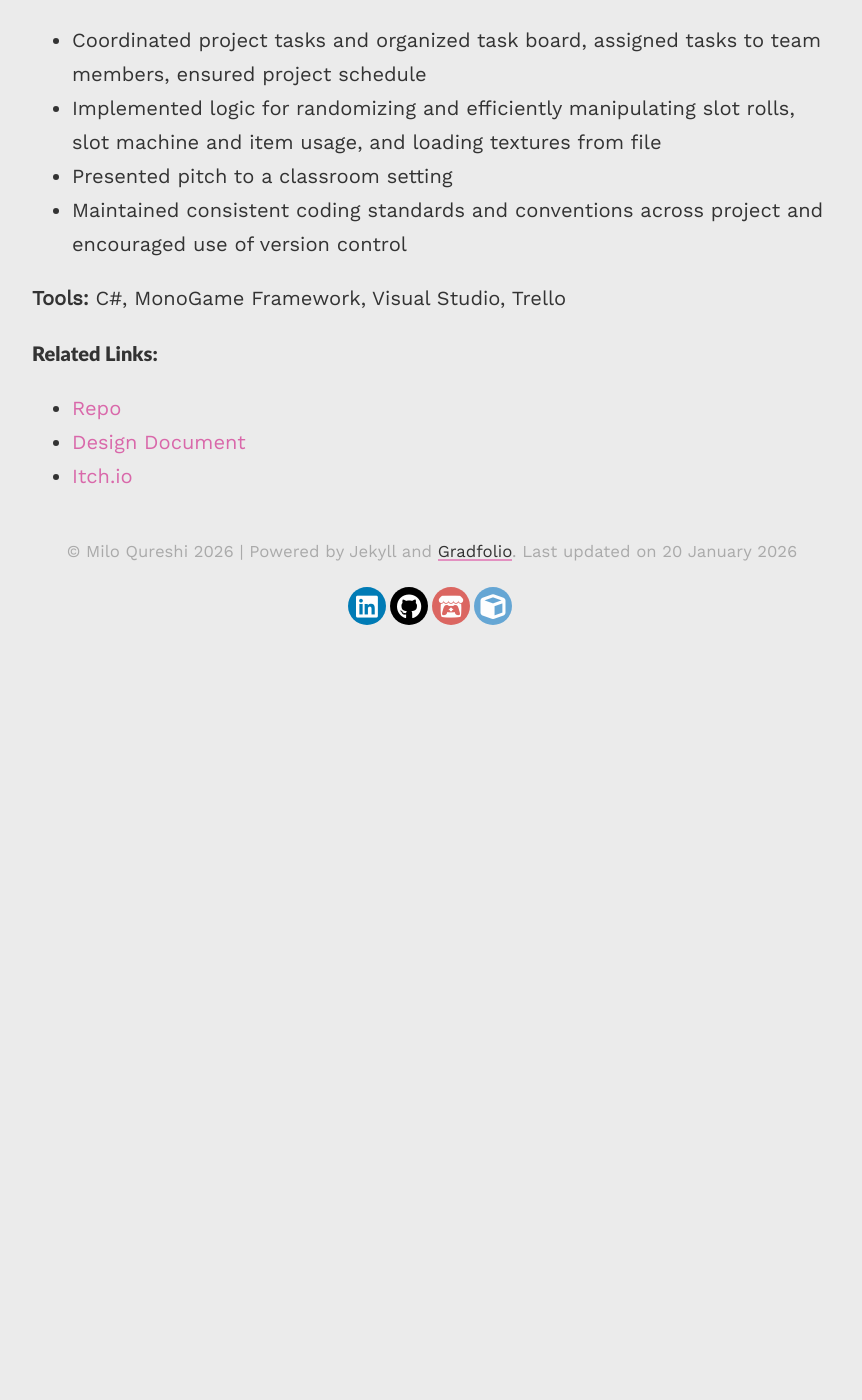
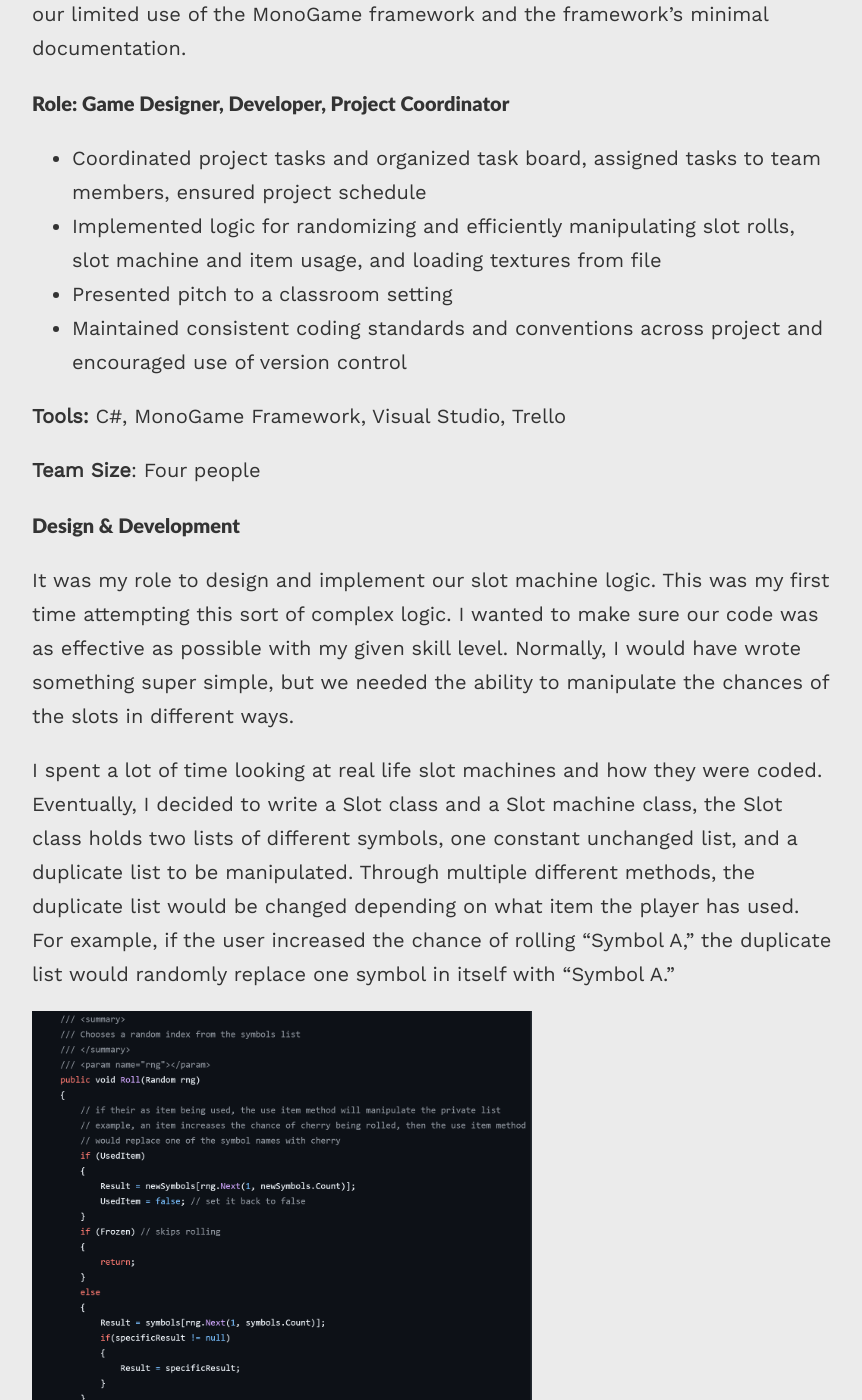
Before and after one commit to milosneptune/portfolio, a Jekyll site: the page built from _projects/rig-my-roll.md, in a window 1280 px wide and 1400 px high, scrolled down 1103 px. Shown: the whole window, without its empty margins (208-1070 px from the left). Built offline with Jekyll 4.4.1, drawn with Linux system fonts in a browser that asks for light colours; before the commit the page ends 1733 px from its top, so only the background shows below that; some of the changed text lies outside the part shown.

Commit message:
Rig my roll updated

```diff
--- a/_projects/rig-my-roll.md
+++ b/_projects/rig-my-roll.md
@@ -9,13 +9,16 @@ description: A Rogue-like Slot Machine game
 <!-- [Rig My Roll](https://milosneptune.itch.io/rig-my-roll){:target="_blank"}
 ============ -->
 
-![Rig](https://people.rit.edu/hhq8650/portfolio/rig.gif "Rig My Roll!")
+![Rig](https://people.rit.edu/hhq8650/portfolio/rig.gif "Rig My Roll!"){: width="300" }
+<!-- ![Rig](/portfolio/assets/images/rmr-ss6.png "Rig My Roll!"){: height="300" } -->
 
 [Rig My Roll](https://milosneptune.itch.io/rig-my-roll){:target="_blank"} - Academic Project
 ----
 
 ### What is [Rig My Roll](https://milosneptune.itch.io/rig-my-roll){:target="_blank"}?
 **Rig My Roll** is a slot machine rogue-like high-level game prototype created by a team of four people as an assignment for the IGME-106 course, **Problem Solving with Data Structures and Algorithms for Games**.
+
+![Rig](/portfolio/assets/images/rmr-ss6.png "Rig My Roll!"){: width="300" }
 
 There were many challenging aspects we faced when creating **Rig My Roll**. The largest being that development was constrained to only two weeks, as well as our limited use of the MonoGame framework and the framework's minimal documentation.
 
@@ -26,7 +29,23 @@ There were many challenging aspects we faced when creating **Rig My Roll**. The
   * Maintained consistent coding standards and conventions across project and encouraged use of version control
 
 **Tools:** C#, MonoGame Framework, Visual Studio, Trello
+
+**Team Size**: Four people
 <!-- put some diagrams of our uml here !! -->
+
+#### Design & Development
+It was my role to design and implement our slot machine logic. This was my first time attempting this sort of complex logic. I wanted to make sure our code was as effective as possible with my given skill level. Normally, I would have wrote something super simple, but we needed the ability to manipulate the chances of the slots in different ways.
+
+I spent a lot of time looking at real life slot machines and how they were coded. Eventually, I decided to write a Slot class and a Slot machine class, the Slot class holds two lists of different symbols, one constant unchanged list, and a duplicate list to be manipulated. Through multiple different methods, the duplicate list would be changed depending on what item the player has used. For example, if the user increased the chance of rolling "Symbol A," the duplicate list would randomly replace one symbol in itself with "Symbol A."
+
+![alt text](/portfolio/assets/images/rmr-ss4.png "Code screenshot, can be found on my github"){: width="500" }
+![alt text](/portfolio/assets/images/rmr-ss1.png "Code screenshot, can be found on my github"){: width="500" }
+
+We found this method of weighted chance to be incredibly helpful, as we could "reset" the duplicate list to the unchanged list as well as easily manipulate the list's items without losing important information.
+
+<!-- ![Rig](/portfolio/assets/images/rmr-ss6.png "Rig My Roll!"){: width="300" } -->
+<!-- ![Rig](/portfolio/assets/images/rmr-ss5.png "Rig My Roll!"){: width="300" } -->
+
 
 #### Related Links:
 * [Repo](https://github.com/milosneptune/Rig-My-Roll){:target="_blank"}
```
Also changed, not shown: assets/images/jb-concepts-3.jpg (added), assets/images/rmr-ss1.png (added), assets/images/rmr-ss2.png (added), assets/images/rmr-ss3.png (added), assets/images/rmr-ss4.png (added), assets/images/rmr-ss5.png (added), assets/images/rmr-ss6.png (added).
